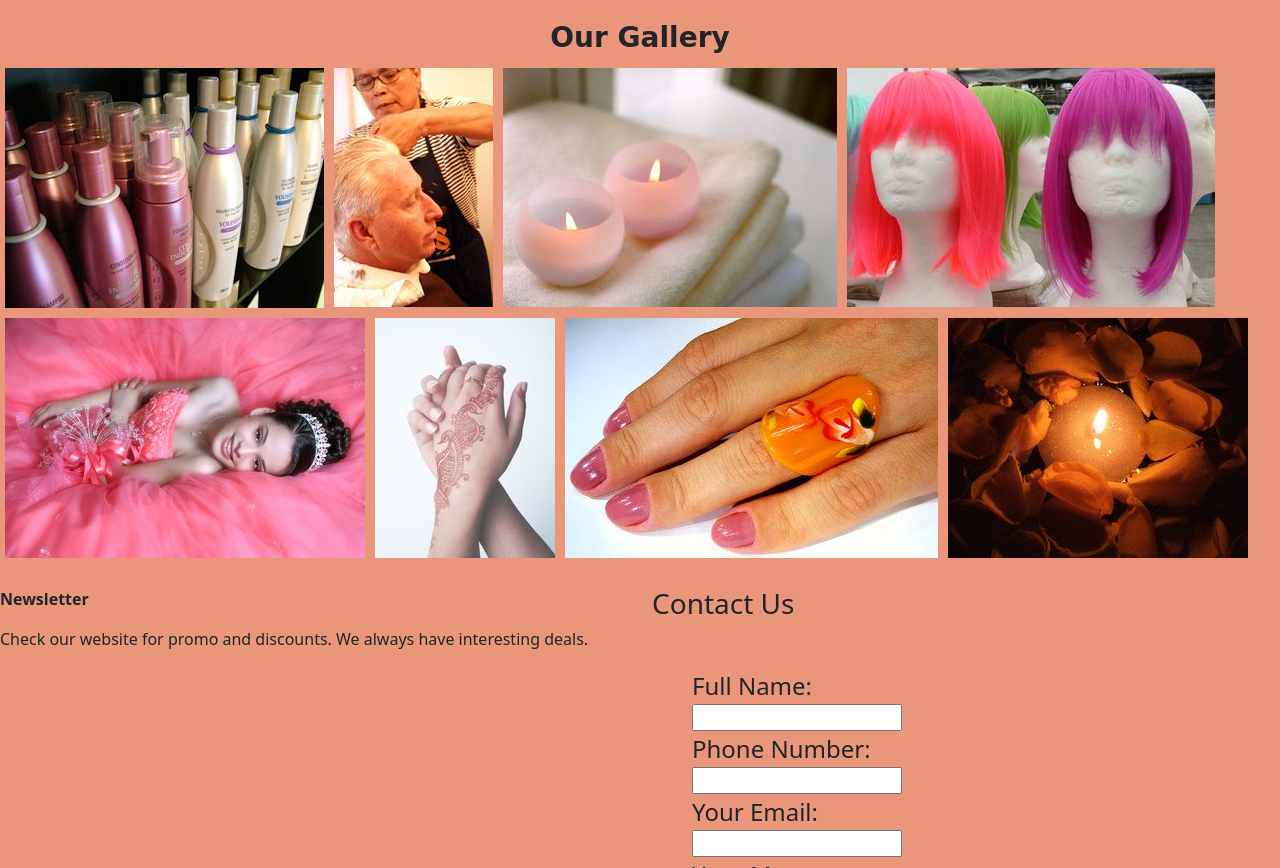
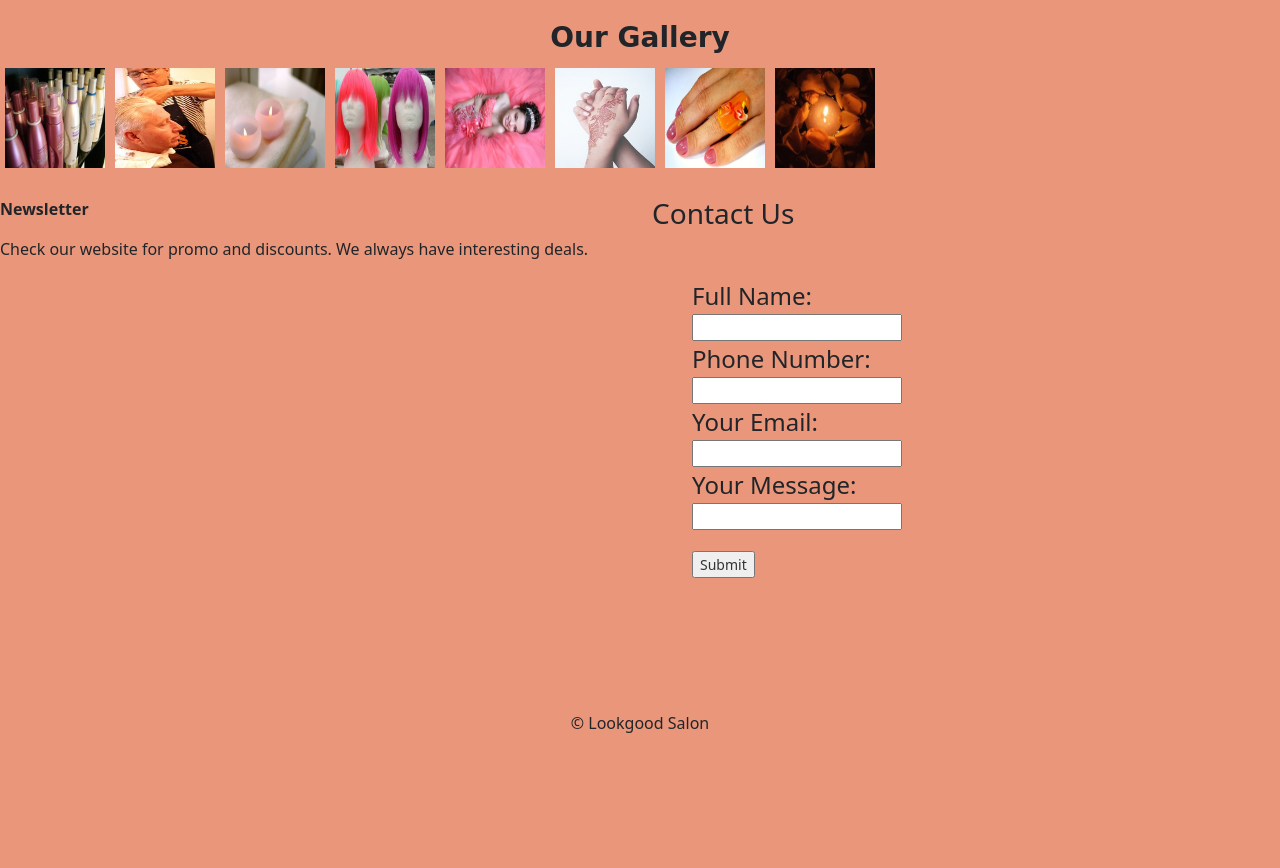
Before and after one commit to LilyOdweb/Lilian-Lookgood-Salon, a plain HTML site: page index.html in a window 1280 px wide. Shown: the part 1429-2297 px from the top of the page. After the commit the page ends 2218 px from the top, so only its background shows below. Drawn offline with nearby package versions, Linux system fonts and the light colour scheme.

Commit message:
Update index.html

```diff
--- a/index.html
+++ b/index.html
@@ -131,28 +131,28 @@ class="img-fluid mb-6 rounded" alt=" Stylish hair"/>
 <h3 class="mb-6"><strong> Our Gallery</strong></h3>
 <div class= "gallery">
 
-<div class="img-1"><a href="image/hair products.jpg"><img src="image/hair products.jpg" alt="hair products"></a>
+<div class="img-1"><a href="image/hair products.jpg"><img src="image/hair products.jpg" alt="hair products" width="100" height="100"></a>
 
 </div>
-<div class="img-2"><a href="image/haircut.jpg"><img src="image/haircut.jpg" alt="stylist cutting a man's hair"/></a>
+<div class="img-2"><a href="image/haircut.jpg"><img src="image/haircut.jpg" alt="stylist cutting a man's hair"width="100" height="100"/></a>
 
 </div>
-<div class="img-3"><a href="image/spa2.jpg"><img src="image/spa2.jpg" alt="lighted candles on top of folded towels"/></a>
+<div class="img-3"><a href="image/spa2.jpg"><img src="image/spa2.jpg" alt="lighted candles on top of folded towels"width="100" height="100"/></a>
 
 </div>
-<div class="img-4"><a href="image/wigs.jpg"><img src="image/wigs.jpg" alt="colored wigs on wig head bust"/></a>
+<div class="img-4"><a href="image/wigs.jpg"><img src="image/wigs.jpg" alt="colored wigs on wig head bust"width="100" height="100"/></a>
 
 </div>
-<div class="img-5"><a href="image/prettylady.jpg"><img src="image/prettylady.jpg" alt="lady on pink duvet with flowers"/></a>
+<div class="img-5"><a href="image/prettylady.jpg"><img src="image/prettylady.jpg" alt="lady on pink duvet with flowers"width="100" height="100"/></a>
 
 </div>
-<div class="img-6"><a href="image/designedhand.jpg"><img src="image/designedhand.jpg" alt="hands with designs"/></a>
+<div class="img-6"><a href="image/designedhand.jpg"><img src="image/designedhand.jpg" alt="hands with designs"width="100" height="100"/></a>
 
 </div>
-<div class="img-7"><a href="image/nails.jpg"><img src="image/nails.jpg" alt="manicured nails"/></a>
+<div class="img-7"><a href="image/nails.jpg"><img src="image/nails.jpg" alt="manicured nails"width="100" height="100"/></a>
 
 </div>
-<div class="img-8"><a href="image/spa.jpg"><img src="image/spa.jpg" alt="spa"/></a>
+<div class="img-8"><a href="image/spa.jpg"><img src="image/spa.jpg" alt="spa"width="100" height="100"/></a>
 
 </div>
 </div>
```
